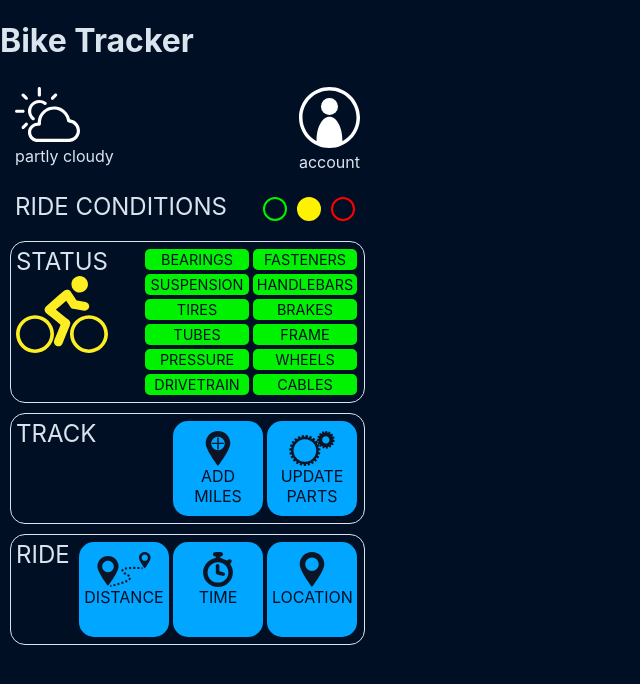
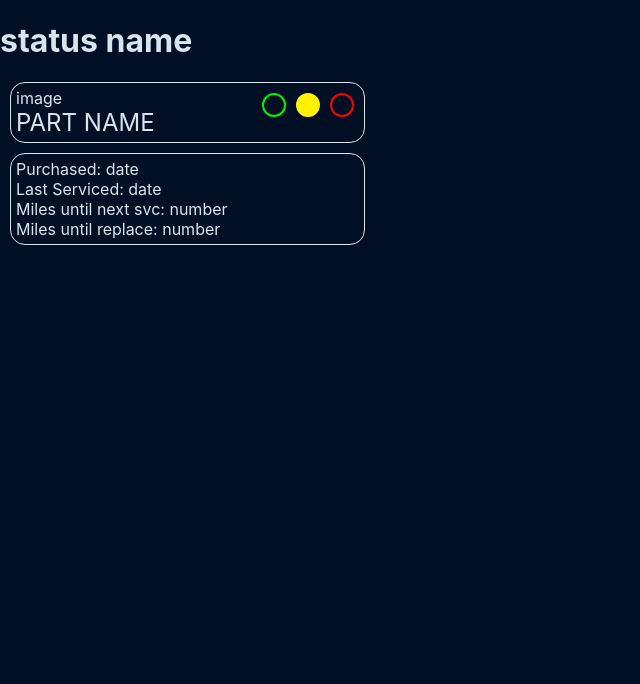
Before and after one commit to mrected/bikeTracker, a React (Create React App) app in the folder bike_tracker/: page /status in a window 1280 px wide. Shown: the top 684 px of the page, without its empty margins (0-640 px from the left). Built offline with nearby package versions, Linux system fonts and the light colour scheme.

Commit message:
Started adding router - needs work

```diff
--- a/bike_tracker/src/App.js
+++ b/bike_tracker/src/App.js
@@ -1,5 +1,5 @@
 import React, { Component } from 'react';
-import { BrowserRouter as Router, Link} from 'react-router-dom'
+import { BrowserRouter as Link} from 'react-router-dom'
 
 import StatusData from './data/statusData.json';
 
@@ -11,8 +11,6 @@ import timeIcon from './svg/time.svg';
 import locationIcon from './svg/location.svg';
 import weatherIcon from './svg/weather.svg';
 import accountIcon from './svg/account.svg';
-
-import Status from './components/Status';
 
 import './App.css';
 
@@ -33,7 +31,6 @@ class App extends Component {
     return (
       <div className="app">
         <h1>Bike Tracker</h1>
-        <Router>
           <section className="dashboard">
             <div className="dash-row">
               <div>
@@ -61,7 +58,7 @@ class App extends Component {
             </div>
             <div className="module-info">
               <div className="status-breakdown">
-                {StatusData.map((item, i) => <div className="status-cell" index={item.id}>{item.name}</div>)}
+                {StatusData.map( item => <Link to="/status"><div className="status-cell" index={item.id}>{item.name}</div></Link>)}
               </div>
             </div>
           </section>
@@ -95,7 +92,6 @@ class App extends Component {
               </div>
             </div>
           </section>
-        </Router>
       </div>
     );
   }
--- /dev/null
+++ b/bike_tracker/src/components/Router.js
@@ -0,0 +1,15 @@
+import React from 'react';
+import { BrowserRouter, Route, Switch } from 'react-router-dom'
+import Status from './Status'
+import App from '../App'
+
+const Router = () => (
+    <BrowserRouter>
+        <Switch>
+            <Route exact path="/" component={App}/>
+            <Route path="/status" component={Status}/>
+        </Switch>
+    </BrowserRouter>
+)
+
+export default Router;
--- a/bike_tracker/src/index.js
+++ b/bike_tracker/src/index.js
@@ -4,8 +4,9 @@ import './index.css';
 import App from './App';
 import Status from './components/Status'
 import * as serviceWorker from './serviceWorker';
+import Router from './components/Router'
 
-ReactDOM.render(<App />, document.getElementById('root'));
+ReactDOM.render(<Router />, document.getElementById('root'));
 
 // If you want your app to work offline and load faster, you can change
 // unregister() to register() below. Note this comes with some pitfalls.
```
